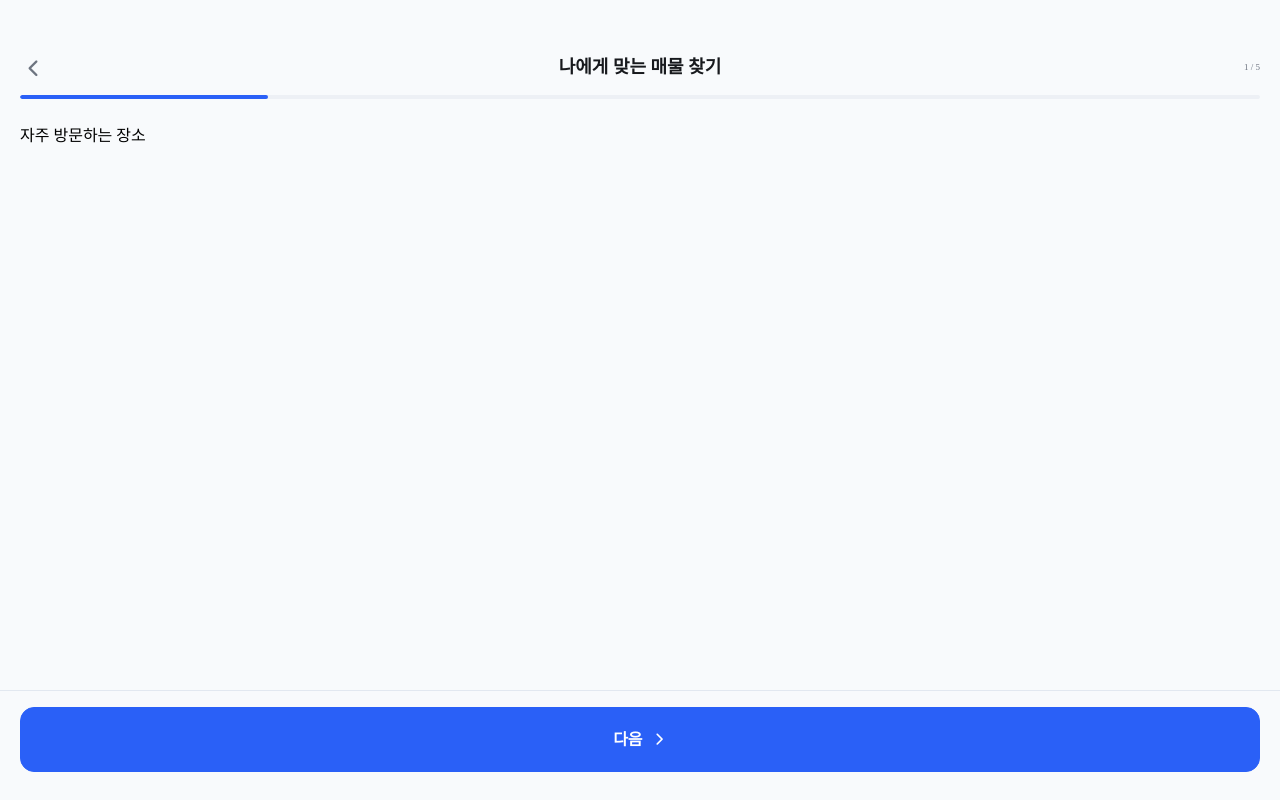
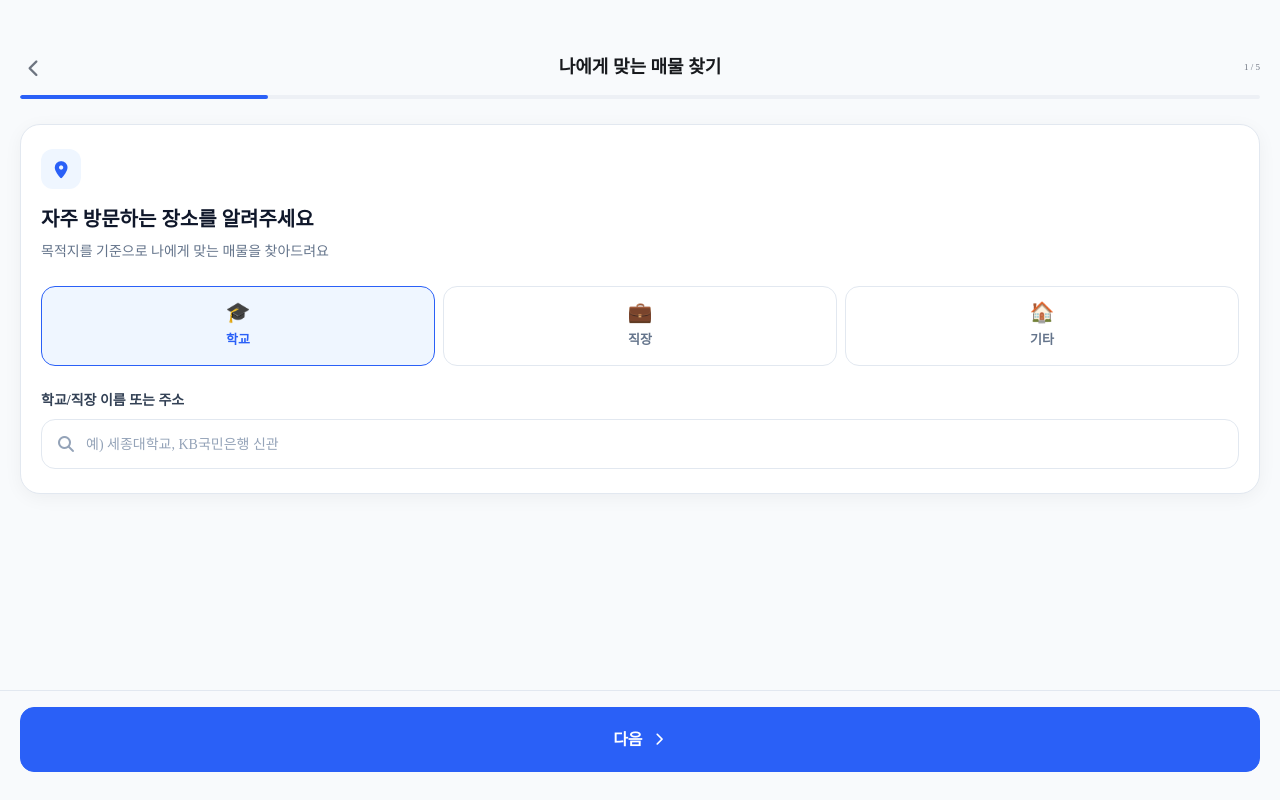
Before and after one commit to kb-7-29-1/kb, a Vue app in the folder frontend/: page /onboarding in a window 1280 px wide. Built offline with nearby package versions, Linux system fonts and the light colour scheme; a web font is replaced by a local one.

Commit message:
feat: 온보딩 목적지 검색 UI 구현

```diff
--- a/frontend/src/components/onboarding/DestinationStep.vue
+++ b/frontend/src/components/onboarding/DestinationStep.vue
@@ -1,5 +1,246 @@
+<script setup>
+import { computed, ref } from 'vue';
+
+const selectedPurpose = ref('school');
+const destination = ref('');
+
+const purposes = [
+  { id: 'school', label: '학교', icon: '🎓' },
+  { id: 'work', label: '직장', icon: '💼' },
+  { id: 'etc', label: '기타', icon: '🏠' },
+];
+
+const showSuggestions = computed(() => destination.value.trim().length > 0);
+</script>
+
 <template>
-  <section>
-    <h2>자주 방문하는 장소</h2>
+  <section class="destination-step">
+    <div class="destination-card">
+      <div class="card-icon" aria-hidden="true">
+        <i class="fa-solid fa-location-dot"></i>
+      </div>
+
+      <h2>자주 방문하는 장소를 알려주세요</h2>
+      <p class="description">목적지를 기준으로 나에게 맞는 매물을 찾아드려요</p>
+
+      <div class="purpose-list" role="group" aria-label="목적지 유형">
+        <button
+          v-for="purpose in purposes"
+          :key="purpose.id"
+          type="button"
+          class="purpose-button"
+          :class="{ active: selectedPurpose === purpose.id }"
+          @click="selectedPurpose = purpose.id"
+        >
+          <span class="purpose-icon" aria-hidden="true">{{ purpose.icon }}</span>
+          {{ purpose.label }}
+        </button>
+      </div>
+
+      <label class="search-label" for="destination">학교/직장 이름 또는 주소</label>
+      <div class="search-box">
+        <i class="fa-solid fa-magnifying-glass" aria-hidden="true"></i>
+        <input
+          id="destination"
+          v-model="destination"
+          type="search"
+          placeholder="예) 세종대학교, KB국민은행 신관"
+        />
+        <button
+          v-if="destination"
+          type="button"
+          class="clear-button"
+          aria-label="검색어 지우기"
+          @click="destination = ''"
+        >
+          <i class="fa-solid fa-xmark" aria-hidden="true"></i>
+        </button>
+      </div>
+
+      <ul v-if="showSuggestions" class="suggestion-list">
+        <li>
+          <button type="button">
+            <i class="fa-solid fa-location-dot" aria-hidden="true"></i>
+            <span>
+              <strong>{{ destination }}</strong>
+              <small>목적지 검색 API 연결 후 표시</small>
+            </span>
+            <i class="fa-solid fa-chevron-right" aria-hidden="true"></i>
+          </button>
+        </li>
+      </ul>
+    </div>
   </section>
 </template>
+
+<style scoped>
+.destination-step {
+  display: flex;
+  justify-content: center;
+  width: 100%;
+}
+
+.destination-card {
+  width: 100%;
+  box-sizing: border-box;
+  padding: 24px 20px;
+  border: 1px solid #e2e8f0;
+  border-radius: 20px;
+  background: #fff;
+  box-shadow: 0 4px 20px -2px rgba(15, 23, 42, 0.06);
+}
+
+.card-icon {
+  display: flex;
+  align-items: center;
+  justify-content: center;
+  width: 40px;
+  height: 40px;
+  margin-bottom: 16px;
+  border-radius: 12px;
+  background: #eff6ff;
+  color: #2a60f7;
+  font-size: 17px;
+}
+
+h2 {
+  margin: 0;
+  color: #0f172a;
+  font-size: 20px;
+  font-weight: 700;
+  line-height: 1.4;
+}
+
+.description {
+  margin: 8px 0 24px;
+  color: #64748b;
+  font-size: 14px;
+  line-height: 1.5;
+}
+
+.purpose-list {
+  display: grid;
+  grid-template-columns: repeat(3, 1fr);
+  gap: 8px;
+  margin-bottom: 24px;
+}
+
+.purpose-button {
+  display: flex;
+  flex-direction: column;
+  align-items: center;
+  justify-content: center;
+  gap: 8px;
+  min-height: 80px;
+  border: 1px solid #e2e8f0;
+  border-radius: 14px;
+  background: #fff;
+  color: #64748b;
+  font-family: inherit;
+  font-size: 13px;
+  font-weight: 600;
+}
+
+.purpose-icon {
+  font-size: 20px;
+  line-height: 1;
+}
+
+.purpose-button.active {
+  border-color: #2a60f7;
+  background: #eff6ff;
+  color: #2a60f7;
+}
+
+.search-label {
+  display: block;
+  margin-bottom: 8px;
+  color: #334155;
+  font-size: 14px;
+  font-weight: 600;
+}
+
+.search-box {
+  display: flex;
+  align-items: center;
+  gap: 10px;
+  height: 50px;
+  box-sizing: border-box;
+  padding: 0 14px;
+  border: 1px solid #e2e8f0;
+  border-radius: 14px;
+  color: #94a3b8;
+}
+
+.search-box:focus-within {
+  border-color: #2a60f7;
+  box-shadow: 0 0 0 3px #eff6ff;
+}
+
+input {
+  flex: 1;
+  min-width: 0;
+  border: 0;
+  outline: 0;
+  color: #0f172a;
+  font: inherit;
+  font-size: 14px;
+}
+
+input::placeholder {
+  color: #94a3b8;
+}
+
+.clear-button {
+  display: grid;
+  width: 24px;
+  height: 24px;
+  padding: 0;
+  place-items: center;
+  border: 0;
+  background: transparent;
+  color: #94a3b8;
+  font-size: 14px;
+}
+
+.suggestion-list {
+  margin: 12px 0 0;
+  padding: 0;
+  overflow: hidden;
+  border: 1px solid #e2e8f0;
+  border-radius: 14px;
+  list-style: none;
+}
+
+.suggestion-list button {
+  display: flex;
+  align-items: center;
+  width: 100%;
+  gap: 12px;
+  padding: 14px;
+  border: 0;
+  background: #fff;
+  color: #2a60f7;
+  text-align: left;
+}
+
+.suggestion-list span {
+  display: flex;
+  flex: 1;
+  flex-direction: column;
+  gap: 3px;
+  min-width: 0;
+  color: #0f172a;
+  font-size: 14px;
+}
+
+.suggestion-list small {
+  color: #94a3b8;
+  font-size: 12px;
+}
+
+.suggestion-list > li > button > :last-child {
+  color: #94a3b8;
+  font-size: 12px;
+}
+</style>
```
